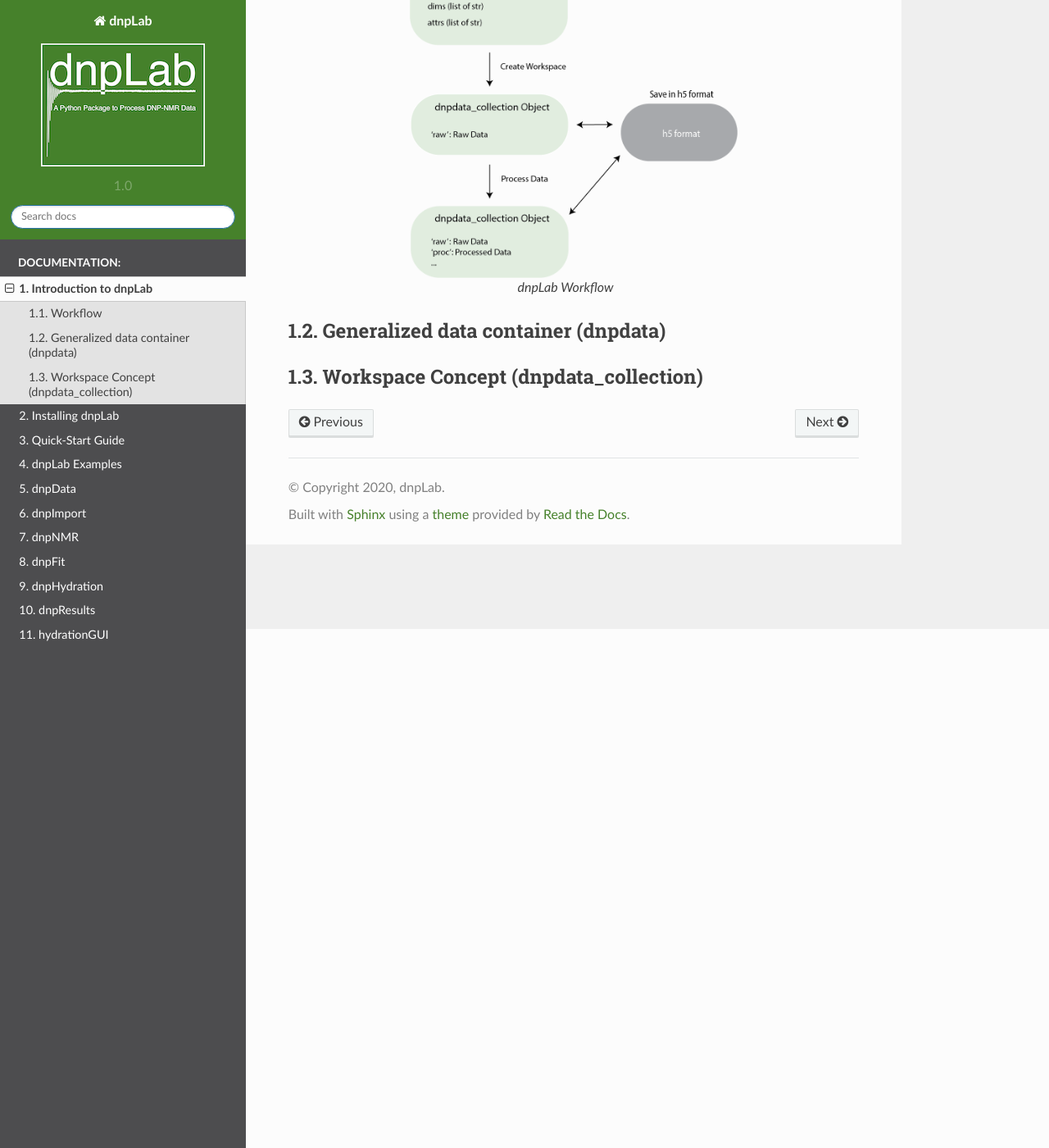
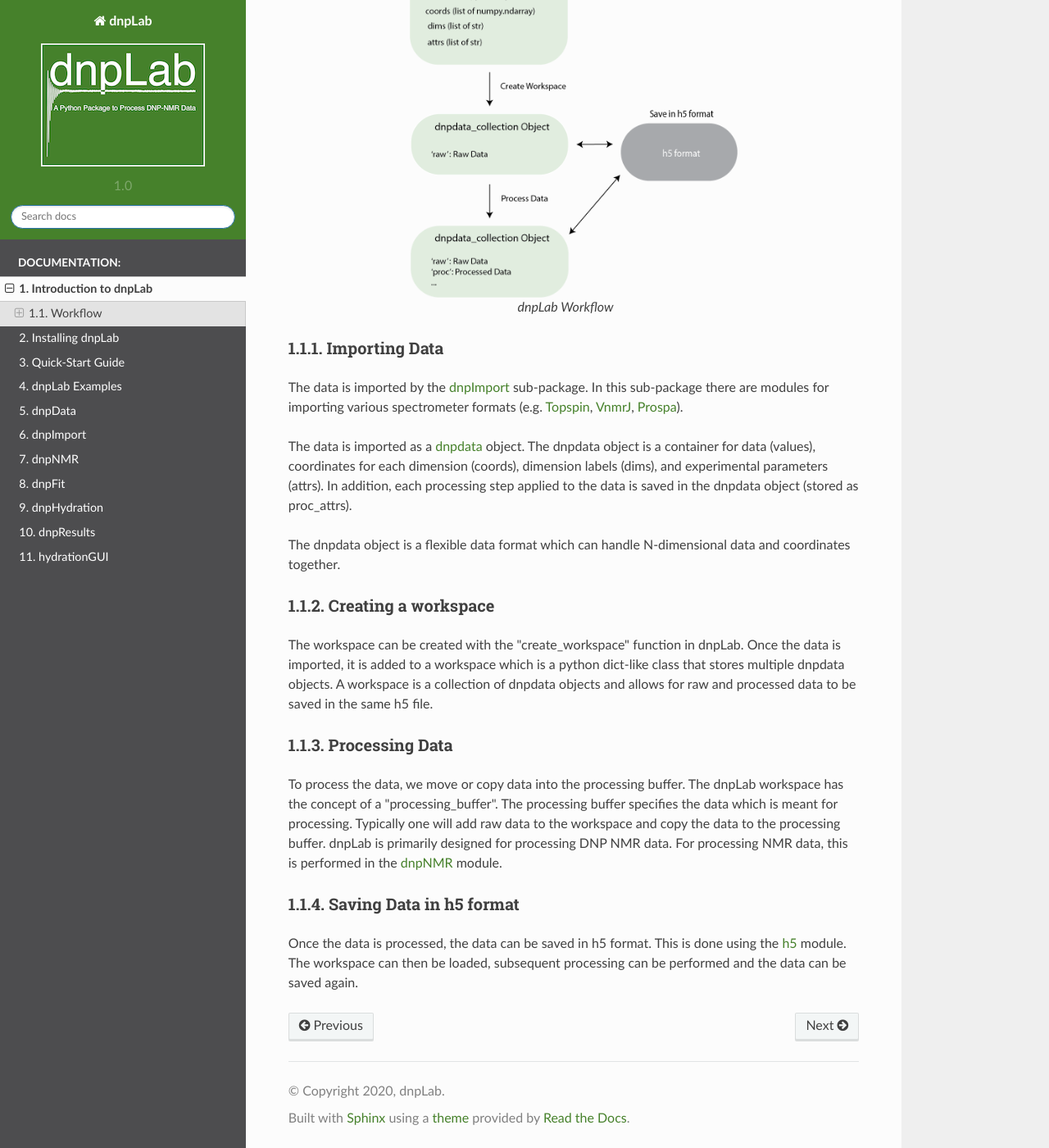
Before and after one commit to DNPLab/DNPLab, a Sphinx documentation site: the page built from docs/source/introduction.rst, in a window 1280 px wide and 1400 px high, scrolled down 633 px. Shown: the whole window at 82% size. Built offline with Sphinx 7.4.7 and the Read the Docs theme 2.0.0, drawn with Linux system fonts in a browser that asks for light colours; some of the changed text lies outside the part shown.

Commit message:
Adding introduction.rst file. Added some references to dnpData.rst and dnpImport.rst

```diff
--- a/docs/source/dnpData.rst
+++ b/docs/source/dnpData.rst
@@ -1,3 +1,5 @@
+.. _dnpdata:
+
 =======
 dnpData
 =======
--- a/docs/source/dnpImport.rst
+++ b/docs/source/dnpImport.rst
@@ -35,6 +35,8 @@ Prospa Module
    :show-inheritance:
    :member-order: bysource
 
+.. _h5:
+
 h5 Module
 =========
 
--- a/docs/source/introduction.rst
+++ b/docs/source/introduction.rst
@@ -2,14 +2,17 @@
 Introduction to dnpLab
 ======================
 
-In this introduction, we introduce the intended workflow for processing data with dnpLab. The dnpLab python package is intended to import data in standard spectrometer formats and convert this into a standard dnpLab format called "dnpdata".
+In this section, we introduce the intended workflow for processing data with dnpLab. The dnpLab python package designed to import data from standard spectrometer formats.
 
-Once the data is imported, it is added to a workspace which is a python dict-like class that stores multiple dnpdata objects.
+The general workflow follows:
+
+1. Import Data
+2. Create Workspace
+3. Process Data
+4. Save data in h5 format
 
 Workflow
 ========
-
-Data container, workspace
 
 .. figure:: _static/images/dnpLab_workflow.png
     :width: 400
@@ -18,8 +21,24 @@ Data container, workspace
 
     dnpLab Workflow
 
-Generalized data container (dnpdata)
-====================================
+Importing Data
+--------------
+The data is imported by the :ref:`dnpImport <import>` sub-package. In this sub-package there are modules for importing various spectrometer formats (e.g. :ref:`Topspin <topspin>`, :ref:`VnmrJ <vnmrj>`, :ref:`Prospa <prospa>`).
 
-Workspace Concept (dnpdata_collection)
-======================================
+The data is imported as a :ref:`dnpdata <dnpdata>` object. The dnpdata object is a container for data (values), coordinates for each dimension (coords), dimension labels (dims), and experimental parameters (attrs). In addition, each processing step applied to the data is saved in the dnpdata object (stored as proc_attrs).
+
+The dnpdata object is a flexible data format which can handle N-dimensional data and coordinates together.
+
+Creating a workspace
+--------------------
+The workspace can be created with the "create_workspace" function in dnpLab. Once the data is imported, it is added to a workspace which is a python dict-like class that stores multiple dnpdata objects. A workspace is a collection of dnpdata objects and allows for raw and processed data to be saved in the same h5 file.
+
+
+Processing Data
+---------------
+To process the data, we move or copy data into the processing buffer. The dnpLab workspace has the concept of a "processing_buffer". The processing buffer specifies the data which is meant for processing. Typically one will add raw data to the workspace and copy the data to the processing buffer.
+dnpLab is primarily designed for processing DNP NMR data. For processing NMR data, this is performed in the :ref:`dnpNMR <dnpNMR>` module.
+
+Saving Data in h5 format
+------------------------
+Once the data is processed, the data can be saved in h5 format. This is done using the :ref:`h5 <h5>` module. The workspace can then be loaded, subsequent processing can be performed and the data can be saved again.
```
Also changed, not shown: other parts of docs/source/dnpData.rst (+2 -2 lines).
